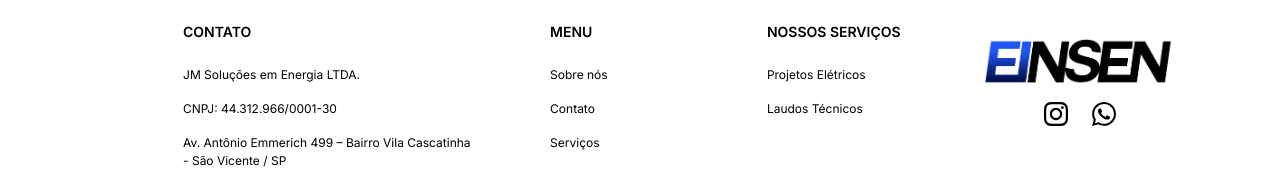
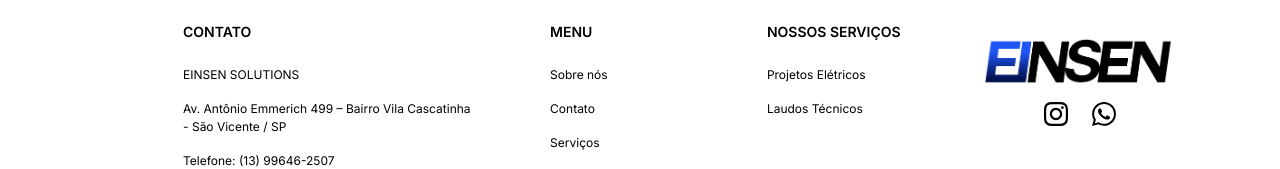
Before and after one commit to JellyFishDevelopment/jm-eletrica, a React (Vite) app: page / in a window 1280 px wide. Shown: the part 2695-2864 px from the top of the page. Built offline with nearby package versions, Linux system fonts and the light colour scheme.

Commit message:
fix: ajustes do footer

```diff
--- a/src/components/Footer.tsx
+++ b/src/components/Footer.tsx
@@ -15,8 +15,7 @@ export default function Footer() {
             Contato
           </h2>
           <ul className="text-black flex flex-col" style={{ fontSize: 12 }}>
-            <li className="mb-4 ">JM Soluções em Energia LTDA.</li>
-            <li className="mb-4 ">CNPJ: 44.312.966/0001-30</li>
+            <li className="mb-4 ">EINSEN SOLUTIONS</li>
             <li className="mb-4 ">
               <p>Av. Antônio Emmerich 499 – Bairro Vila Cascatinha </p>
               <p>- São Vicente / SP</p>
```
